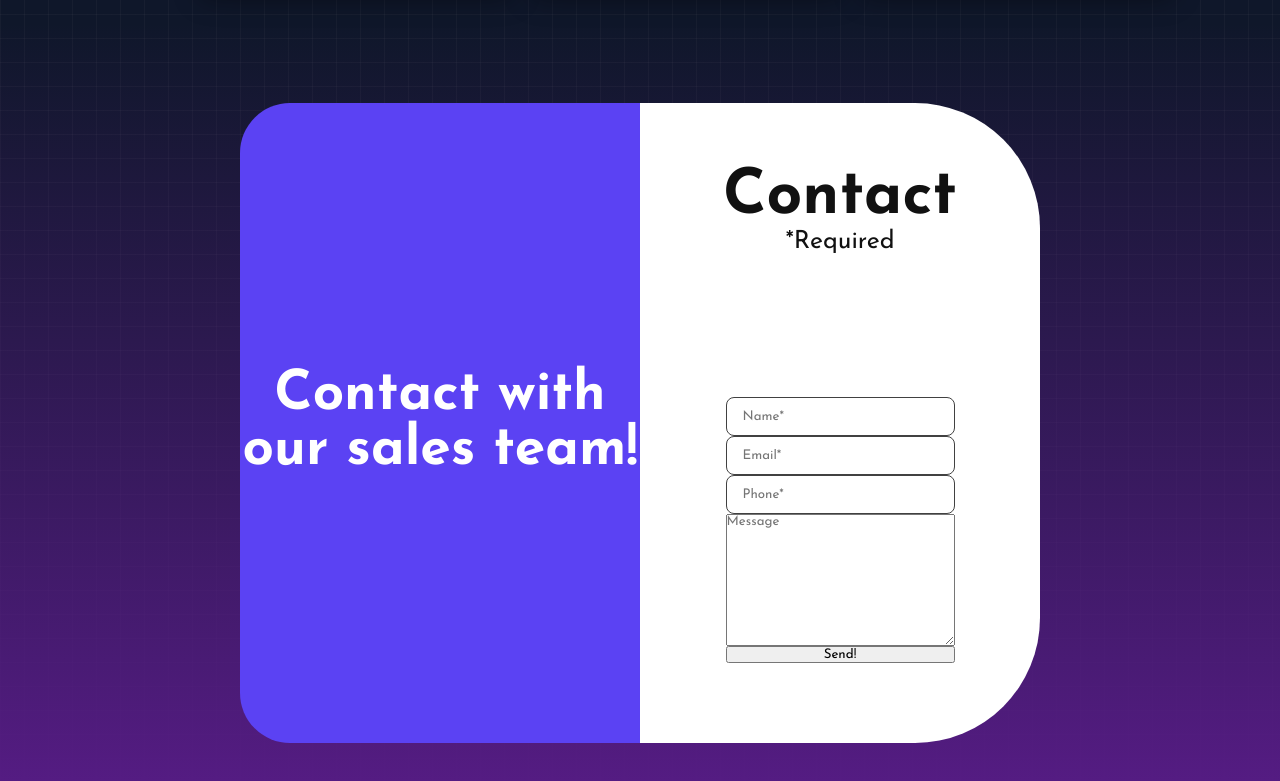
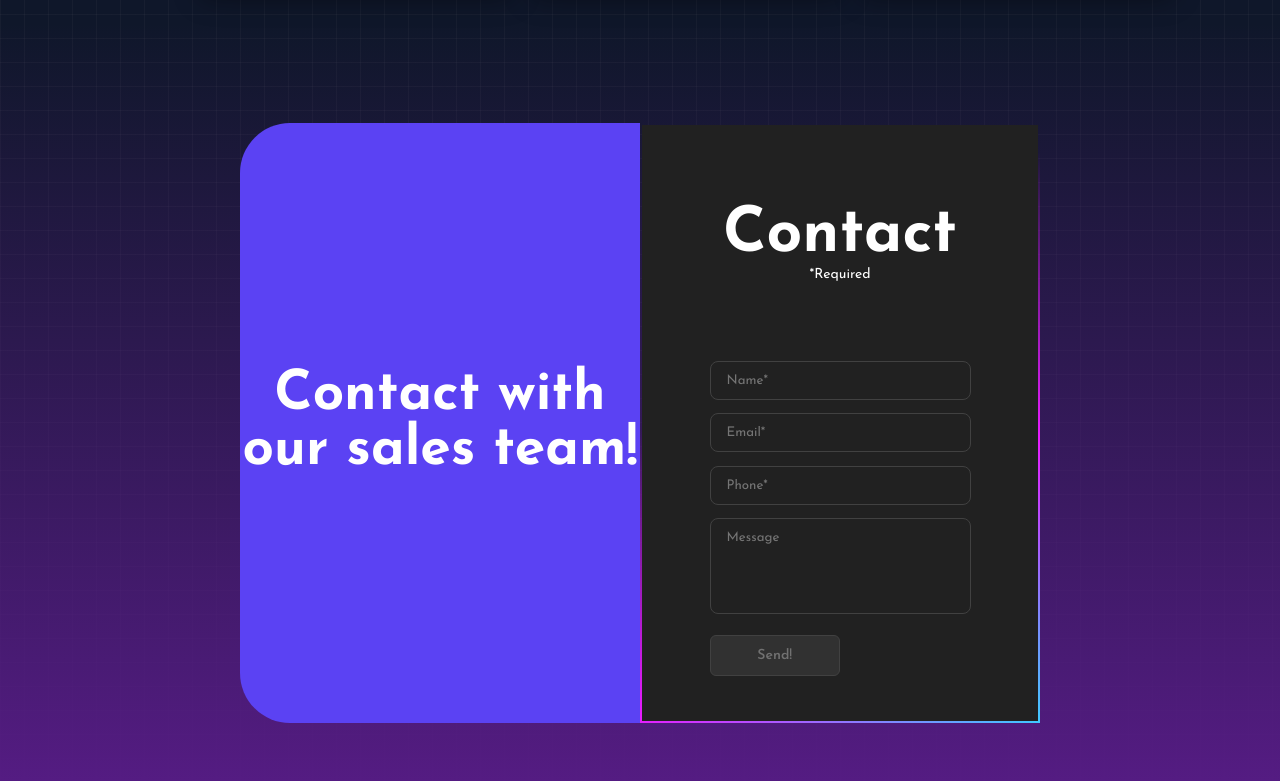
Before and after one commit to DavidMojica/PBWebDevelopment-H1, a plain HTML site: page index.html in a window 1280 px wide. Shown: the part 922-1703 px from the top of the page. Drawn offline with Linux system fonts and the light colour scheme.

Commit message:
Form fronting

```diff
--- a/css/styles.css
+++ b/css/styles.css
@@ -196,7 +196,7 @@ main strong{
     display: grid;
     grid-template-columns: 1fr 1fr;
     width: 60%;
-    height: 80vh;
+    height: 60vh;
 }
 
 .col{
@@ -216,10 +216,17 @@ main strong{
 }
 
 .col2{
-    background-color: #fff;
-    color: #111;
     grid-column: 2;
-    border-radius: 0em 5em 5em 0em;
+    background: linear-gradient(#212121, #212121) padding-box, linear-gradient(145deg, transparent 35%,#e81cff, #40c9ff) border-box;
+    border: 2px solid transparent;
+    padding: 32px 24px;
+    font-size: 14px;
+    font-family: inherit;
+    color: white;
+    display: flex;
+    flex-direction: column;
+    gap: 20px;
+    box-sizing: border-box;
     display: grid;
     grid-template-columns: 1fr;
     grid-template-rows: .5fr 1fr;
@@ -229,11 +236,13 @@ main strong{
 .col2 form{
     display: flex;
     flex-direction: column;
-    justify-content: space-between;
+    justify-content: space-evenly;
+    height: 100%;
 }
 .col2 legend h2{
     font-size: 2.5rem;
 }
+
 
 input[type="text"] {
     width: 100%;
@@ -244,3 +253,34 @@ input[type="text"] {
     background-color: transparent;
     border: 1px solid #414141;
 }
+
+textarea{
+    width: 100%;
+    padding: 12px 16px;
+    border-radius: 8px;
+    resize: none;
+    color: #fff;
+    height: 96px;
+    border: 1px solid #414141;
+    background-color: transparent;
+    font-family: inherit;
+}
+
+input[type="submit"]{
+    display: flex;
+    align-items: flex-start;
+    justify-content: center;
+    align-self: flex-start;
+    font-family: inherit;
+    color: #717171;
+    font-weight: 600;
+    width: 50%;
+    background: #313131;
+    border: 1px solid #414141;
+    padding: 12px 16px;
+    font-size: inherit;
+    gap: 8px;
+    margin-top: 8px;
+    cursor: pointer;
+    border-radius: 6px;
+}
--- a/index.html
+++ b/index.html
@@ -132,10 +132,10 @@
             <p>*Required</p>
           </legend>
           <form action="">
-            <input type="text" name="" id="" placeholder="Name*">
-            <input type="text" name="" id="" placeholder="Email*">
-            <input type="text" name="" id="" placeholder="Phone*">
-            <textarea name="" id="" cols="30" rows="10" placeholder="Message"></textarea>
+            <input type="text" name="sender__name" placeholder="Name*">
+            <input type="text" name="sender__email" placeholder="Email*">
+            <input type="text" name="sender__phone" placeholder="Phone*">
+            <textarea name="sender__message" cols="30" rows="10" placeholder="Message"></textarea>
             <input type="submit" value="Send!">
           </form>
         </article>
```
